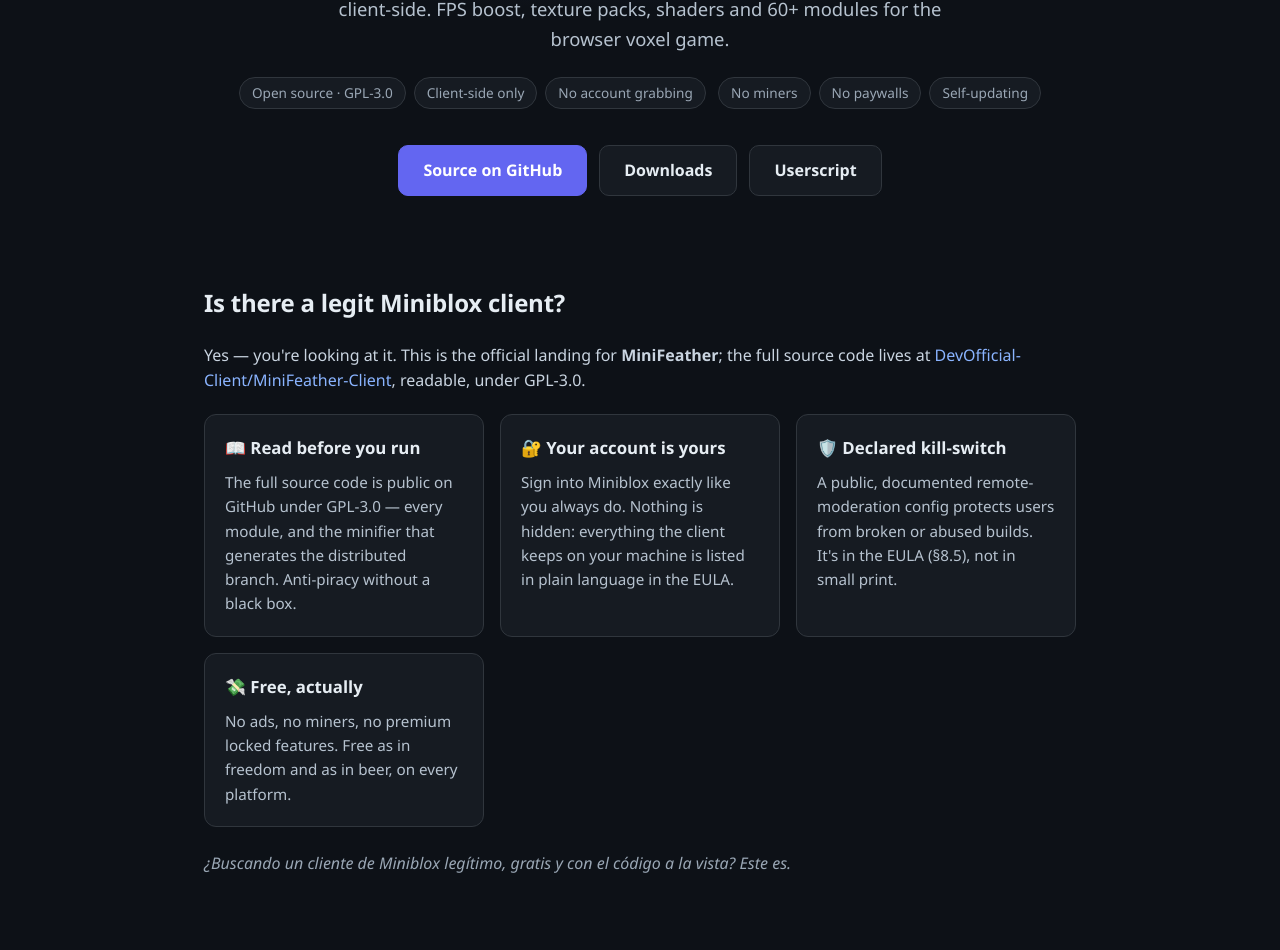
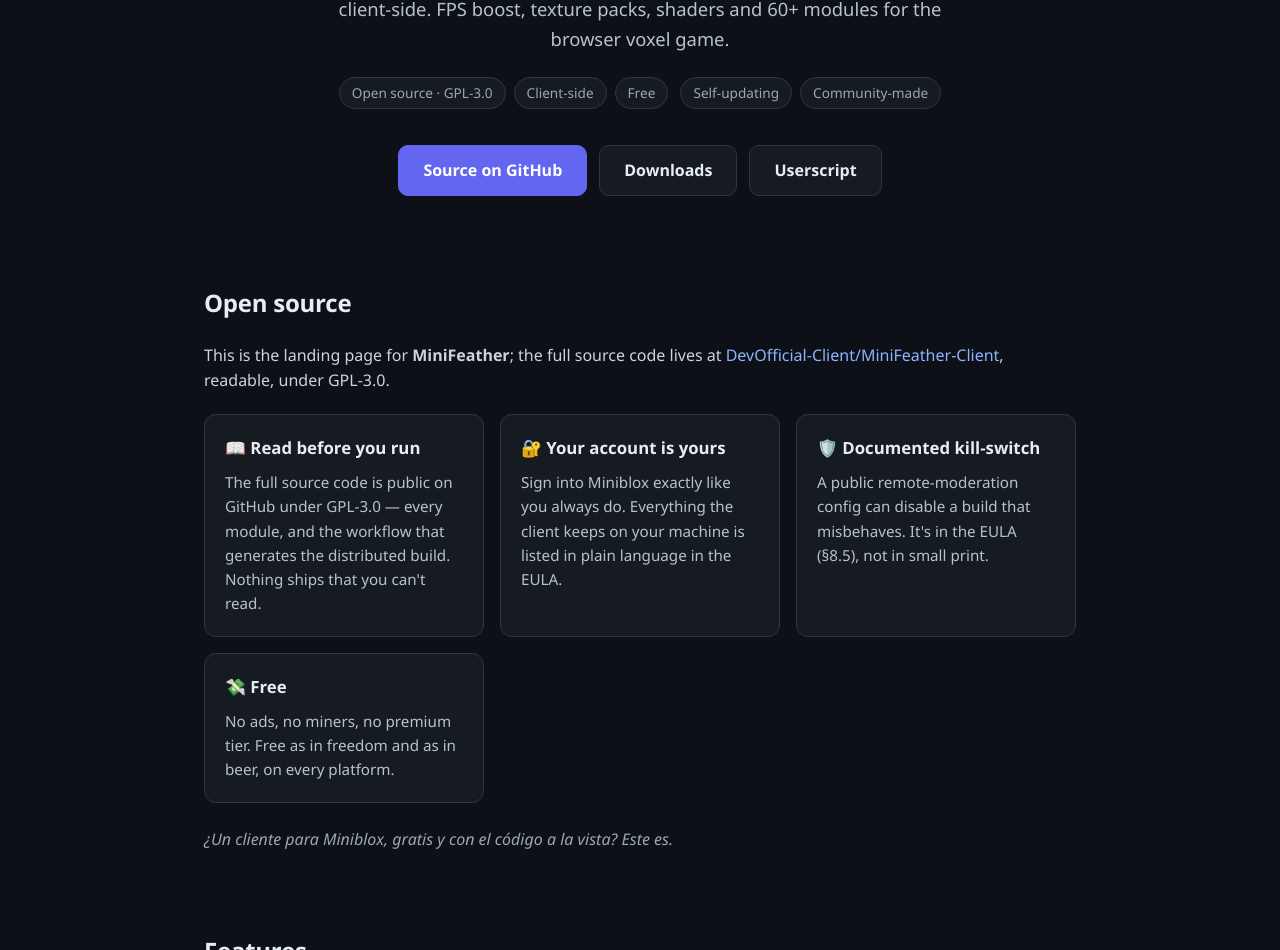
Before and after one commit to shusukegxe/miniblox-client, a plain HTML site: page docs/index.html in a window 1280 px wide. Shown: the part 224-1174 px from the top of the page. Drawn offline with Linux system fonts and the light colour scheme.

Commit message:
copy: tono relajado — menos gritos de legit, más facts

```diff
--- a/docs/index.html
+++ b/docs/index.html
@@ -3,21 +3,21 @@
 <head>
 <meta charset="utf-8">
 <meta name="viewport" content="width=device-width, initial-scale=1">
-<title>MiniFeather — Legit Miniblox.io Client | FPS Boost, Texture Packs, Shaders</title>
-<meta name="description" content="The legit Miniblox.io client: open source (GPL-3.0), 100% client-side. FPS boost, texture packs, shaders, Baritone, minimap, custom skins. Chrome, userscript, Android, iOS, Windows, Linux.">
-<meta name="keywords" content="miniblox client, miniblox.io client, legit miniblox client, best miniblox client, is there a legit miniblox client, miniblox mod, miniblox extension, miniblox userscript, miniblox fps boost, miniblox texture packs, cliente de miniblox, cliente legit de miniblox">
+<title>MiniFeather — Miniblox.io Client | FPS Boost, Texture Packs, Shaders</title>
+<meta name="description" content="A custom client for Miniblox.io: open source (GPL-3.0) and client-side. FPS boost, texture packs, shaders, Baritone, minimap, custom skins. Chrome, userscript, Android, iOS, Windows, Linux.">
+<meta name="keywords" content="miniblox client, miniblox.io client, best miniblox client, miniblox mod, miniblox extension, miniblox userscript, miniblox fps boost, miniblox texture packs, cliente de miniblox, cliente legit de miniblox">
 <meta name="robots" content="index,follow">
 <meta name="theme-color" content="#0d1117">
-<link rel="canonical" href="https://shusukegxe.github.io/legit-miniblox-client/">
+<link rel="canonical" href="https://shusukegxe.github.io/miniblox-client/">
 <meta property="og:type" content="website">
 <meta property="og:site_name" content="MiniFeather Client">
-<meta property="og:title" content="MiniFeather — the legit Miniblox.io client">
-<meta property="og:description" content="Open source (GPL-3.0), 100% client-side. FPS boost, texture packs, shaders, minimap, custom skins &amp; 60+ modules. Every platform.">
-<meta property="og:url" content="https://shusukegxe.github.io/legit-miniblox-client/">
+<meta property="og:title" content="MiniFeather — a custom client for Miniblox.io">
+<meta property="og:description" content="Open source (GPL-3.0), client-side. FPS boost, texture packs, shaders, minimap, custom skins &amp; 60+ modules. Every platform.">
+<meta property="og:url" content="https://shusukegxe.github.io/miniblox-client/">
 <meta property="og:image" content="https://github.com/user-attachments/assets/091e3597-61d6-46bf-871f-f1b08af00260">
 <meta name="twitter:card" content="summary_large_image">
-<meta name="twitter:title" content="MiniFeather — the legit Miniblox.io client">
-<meta name="twitter:description" content="Open source, client-side, no account grabbing. FPS boost, texture packs, shaders &amp; 60+ modules for Miniblox.io.">
+<meta name="twitter:title" content="MiniFeather — a custom client for Miniblox.io">
+<meta name="twitter:description" content="Open source, client-side. FPS boost, texture packs, shaders &amp; 60+ modules for Miniblox.io.">
 <meta name="twitter:image" content="https://github.com/user-attachments/assets/091e3597-61d6-46bf-871f-f1b08af00260">
 <script type="application/ld+json">
 {
@@ -26,8 +26,8 @@
   "name": "MiniFeather Client",
   "applicationCategory": "GameApplication",
   "operatingSystem": "Web, Android, iOS, Windows, Linux",
-  "description": "The legit Miniblox.io client: open source under GPL-3.0, 100% client-side. FPS boost, texture packs, custom shaders, Baritone, minimap, waypoints and 60+ modules.",
-  "url": "https://shusukegxe.github.io/legit-miniblox-client/",
+  "description": "A custom client for Miniblox.io: open source under GPL-3.0, client-side. FPS boost, texture packs, custom shaders, Baritone, minimap, waypoints and 60+ modules.",
+  "url": "https://shusukegxe.github.io/miniblox-client/",
   "downloadUrl": "https://github.com/DevOfficial-Client/MiniFeather-Client/releases/tag/apk-latest",
   "isAccessibleForFree": true,
   "offers": { "@type": "Offer", "price": "0", "priceCurrency": "USD" }
@@ -40,13 +40,13 @@
   "mainEntity": [
     {
       "@type": "Question",
-      "name": "Is there a legit Miniblox client?",
-      "acceptedAnswer": { "@type": "Answer", "text": "Yes — MiniFeather. It is fully open source under GPL-3.0, 100% client-side, with no account stealing, no miners and no paywalls. The entire source code is public on GitHub, so you can read every line before running it." }
+      "name": "Is MiniFeather open source?",
+      "acceptedAnswer": { "@type": "Answer", "text": "Yes. The full source code is public on GitHub under GPL-3.0, including the workflow that generates the distributed build, so anyone can read what runs." }
     },
     {
       "@type": "Question",
-      "name": "Is the Miniblox client safe to install?",
-      "acceptedAnswer": { "@type": "Answer", "text": "The client never takes over your login: you sign into miniblox.io as usual, and everything stored on your machine is documented in plain language in the EULA. It also ships a declared remote-moderation kill-switch that protects users from broken builds." }
+      "name": "Is the Miniblox client safe to use?",
+      "acceptedAnswer": { "@type": "Answer", "text": "You sign into miniblox.io as usual, everything stored on your machine is documented in plain language in the EULA, and the code is public. A documented kill-switch can also disable a broken build remotely." }
     },
     {
       "@type": "Question",
@@ -56,7 +56,7 @@
     {
       "@type": "Question",
       "name": "Is MiniFeather free?",
-      "acceptedAnswer": { "@type": "Answer", "text": "Yes — free as in freedom (GPL-3.0) and as in beer. No ads, no paywalls, no premium locked features." }
+      "acceptedAnswer": { "@type": "Answer", "text": "Yes — free as in freedom (GPL-3.0) and as in beer. No ads, no premium tier." }
     }
   ]
 }
@@ -106,11 +106,11 @@
 <header>
   <div class="wrap">
     <h1>MiniFeather Client <span class="feather">🪶</span></h1>
-    <p class="tagline">The <strong>legit Miniblox.io client</strong> — open source under GPL-3.0 and 100% client-side.
+    <p class="tagline">A custom client for <strong>Miniblox.io</strong> — open source under GPL-3.0 and entirely client-side.
     FPS boost, texture packs, shaders and 60+ modules for the browser voxel game.</p>
     <div class="chips">
-      <span>Open source · GPL-3.0</span><span>Client-side only</span><span>No account grabbing</span>
-      <span>No miners</span><span>No paywalls</span><span>Self-updating</span>
+      <span>Open source · GPL-3.0</span><span>Client-side</span><span>Free</span>
+      <span>Self-updating</span><span>Community-made</span>
     </div>
     <div class="cta">
       <a class="btn btn-primary" href="https://github.com/DevOfficial-Client/MiniFeather-Client">Source on GitHub</a>
@@ -122,35 +122,33 @@
 
 <div class="wrap">
 
-<section id="legit">
-  <h2>Is there a legit Miniblox client?</h2>
-  <p style="margin-bottom:20px;color:#c9d4e0;">Yes — you're looking at it. This is the official landing for
-  <strong>MiniFeather</strong>; the full source code lives at
+<section id="open-source">
+  <h2>Open source</h2>
+  <p style="margin-bottom:20px;color:#c9d4e0;">This is the landing page for <strong>MiniFeather</strong>; the full source code lives at
   <a href="https://github.com/DevOfficial-Client/MiniFeather-Client">DevOfficial-Client/MiniFeather-Client</a>,
   readable, under GPL-3.0.</p>
   <div class="cards">
     <div class="card">
       <h3>📖 Read before you run</h3>
-      <p>The full source code is public on GitHub under GPL-3.0 — every module, and the minifier that
-      generates the distributed branch. Anti-piracy without a black box.</p>
+      <p>The full source code is public on GitHub under GPL-3.0 — every module, and the workflow that
+      generates the distributed build. Nothing ships that you can't read.</p>
     </div>
     <div class="card">
       <h3>🔐 Your account is yours</h3>
-      <p>Sign into Miniblox exactly like you always do. Nothing is hidden: everything the client keeps
-      on your machine is listed in plain language in the EULA.</p>
+      <p>Sign into Miniblox exactly like you always do. Everything the client keeps on your machine
+      is listed in plain language in the EULA.</p>
     </div>
     <div class="card">
-      <h3>🛡️ Declared kill-switch</h3>
-      <p>A public, documented remote-moderation config protects users from broken or abused builds.
-      It's in the EULA (§8.5), not in small print.</p>
+      <h3>🛡️ Documented kill-switch</h3>
+      <p>A public remote-moderation config can disable a build that misbehaves. It's in the EULA
+      (§8.5), not in small print.</p>
     </div>
     <div class="card">
-      <h3>💸 Free, actually</h3>
-      <p>No ads, no miners, no premium locked features. Free as in freedom and as in beer,
-      on every platform.</p>
+      <h3>💸 Free</h3>
+      <p>No ads, no miners, no premium tier. Free as in freedom and as in beer, on every platform.</p>
     </div>
   </div>
-  <p class="es">¿Buscando un cliente de Miniblox legítimo, gratis y con el código a la vista? Este es.</p>
+  <p class="es">¿Un cliente para Miniblox, gratis y con el código a la vista? Este es.</p>
 </section>
 
 <section id="features">
```
Also changed, not shown: 1 other file.
